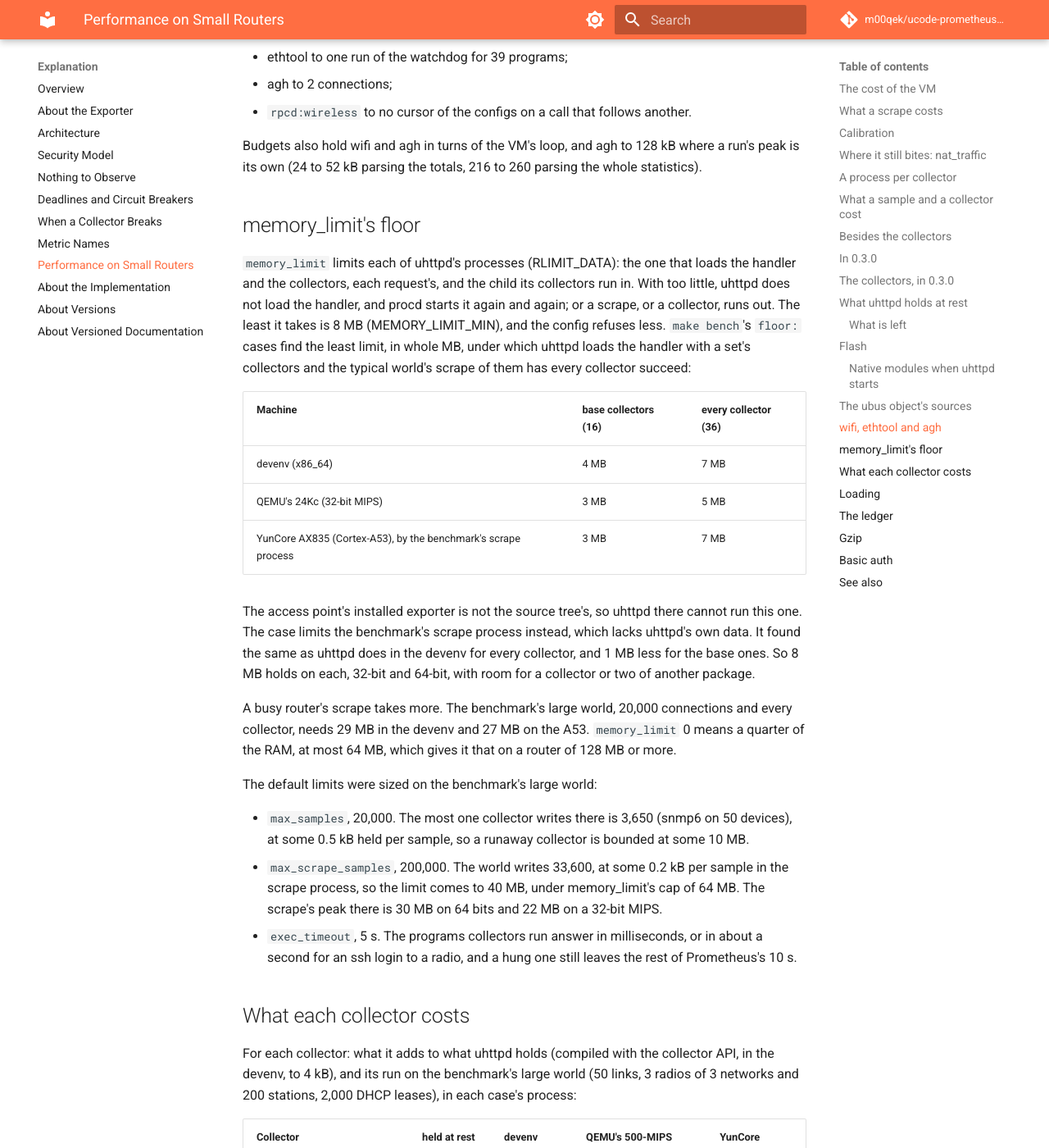
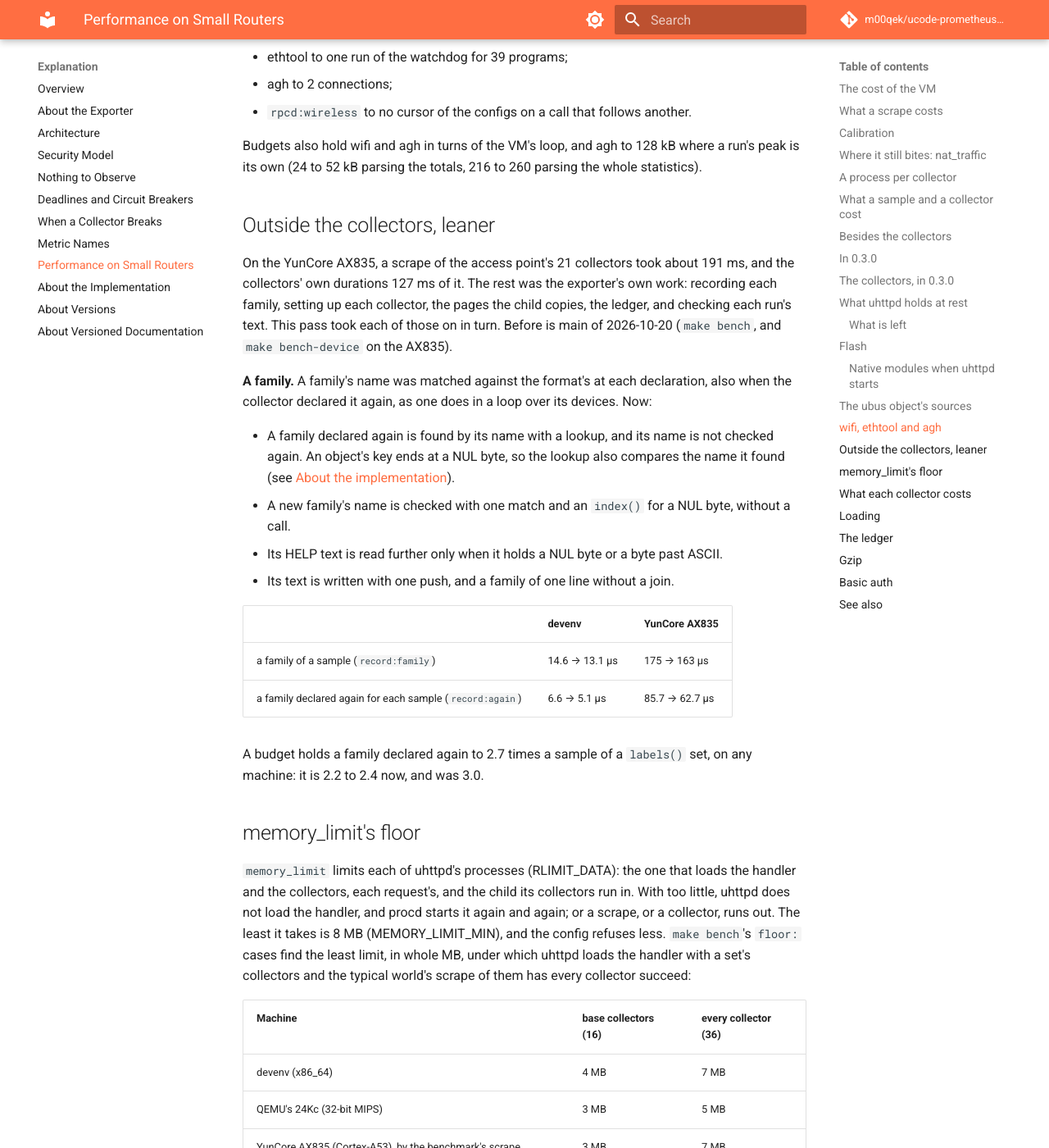
Before and after one commit to m00qek/ucode-prometheus-exporter, an MkDocs documentation site: the page built from docs/explanation/performance.md, in a window 1280 px wide and 1400 px high, scrolled down 19939 px. Shown: the whole window at 82% size. Built offline with MkDocs 1.6.1 and Material for MkDocs 9.7.7, drawn with Linux system fonts in a browser that asks for light colours; comment, search, counter and statistics services are not loaded.

Commit message:
Find a family declared again by its name, check a new one's name and HELP with fewer calls, and write a run's text with one push a family
A family declared again, as a collector does in a loop over its devices,
is now a lookup of its name: the name is not matched again. An object's
key ends at a NUL byte, so the lookup compares the name it found too, and
a test holds 'g\0x' after 'g' refused, as before. A new family's
name is one match and an index() without a call; its HELP text is read
further only when it holds a NUL or a byte past ASCII. render() and pack()
push each family's parts once and join them once, and a family of one
line is not joined.

make bench (devenv) and make bench-device (YunCore AX835), medians of 10:

                          devenv            AX835
  record:family           14.6 -> 13.1 us   175 -> 163 us
  record:again (new)       6.6 -> 5.1 us    85.7 -> 62.7 us
  record:made              2.2 -> 2.1 us    28.4 -> 28.1 us
  noop: a collector       0.082 -> 0.068 ms 0.887 -> 0.879 ms
  scrape:base typical     13.0 -> 13.0 ms   121 -> 121 ms
  scrape:full typical     92.2 -> 92.0 ms   848 -> 850 ms
  handler:full            109.8 -> 106.7 ms
  ledger:full             0.8 -> 0.8 ms     7.9 -> 8.0 ms

Whole scrapes are within their noise. New budgets: record:again under
2.7 times record:made (2.2 to 2.4 now, 3.0 before), record:family under
7.5 times.

```diff
--- a/docs/explanation/performance.md
+++ b/docs/explanation/performance.md
@@ -395,6 +395,24 @@ Budgets hold them in counts, which are the same on any machine:
 
 Budgets also hold wifi and agh in turns of the VM's loop, and agh to 128 kB where a run's peak is its own (24 to 52 kB parsing the totals, 216 to 260 parsing the whole statistics).
 
+## Outside the collectors, leaner {#leaner}
+
+On the YunCore AX835, a scrape of the access point's 21 collectors took about 191 ms, and the collectors' own durations 127 ms of it. The rest was the exporter's own work: recording each family, setting up each collector, the pages the child copies, the ledger, and checking each run's text. This pass took each of those on in turn. Before is main of 2026-10-20 (`make bench`, and `make bench-device` on the AX835).
+
+**A family.** A family's name was matched against the format's at each declaration, also when the collector declared it again, as one does in a loop over its devices. Now:
+
+- A family declared again is found by its name with a lookup, and its name is not checked again. An object's key ends at a NUL byte, so the lookup also compares the name it found (see [About the implementation](internals.md#ucode)).
+- A new family's name is checked with one match and an `index()` for a NUL byte, without a call.
+- Its HELP text is read further only when it holds a NUL byte or a byte past ASCII.
+- Its text is written with one push, and a family of one line without a join.
+
+| | devenv | YunCore AX835 |
+| :--- | :--- | :--- |
+| a family of a sample (`record:family`) | 14.6 → 13.1 µs | 175 → 163 µs |
+| a family declared again for each sample (`record:again`) | 6.6 → 5.1 µs | 85.7 → 62.7 µs |
+
+A budget holds a family declared again to 2.7 times a sample of a `labels()` set, on any machine: it is 2.2 to 2.4 now, and was 3.0.
+
 ## memory_limit's floor {#memory-floor}
 
 `memory_limit` limits each of uhttpd's processes (RLIMIT_DATA): the one that loads the handler and the collectors, each request's, and the child its collectors run in. With too little, uhttpd does not load the handler, and procd starts it again and again; or a scrape, or a collector, runs out. The least it takes is 8 MB (MEMORY_LIMIT_MIN), and the config refuses less. `make bench`'s `floor:` cases find the least limit, in whole MB, under which uhttpd loads the handler with a set's collectors and the typical world's scrape of them has every collector succeed:
```
Also changed, not shown: docs/explanation/internals.md (+1 -0 lines), 5 other files.
